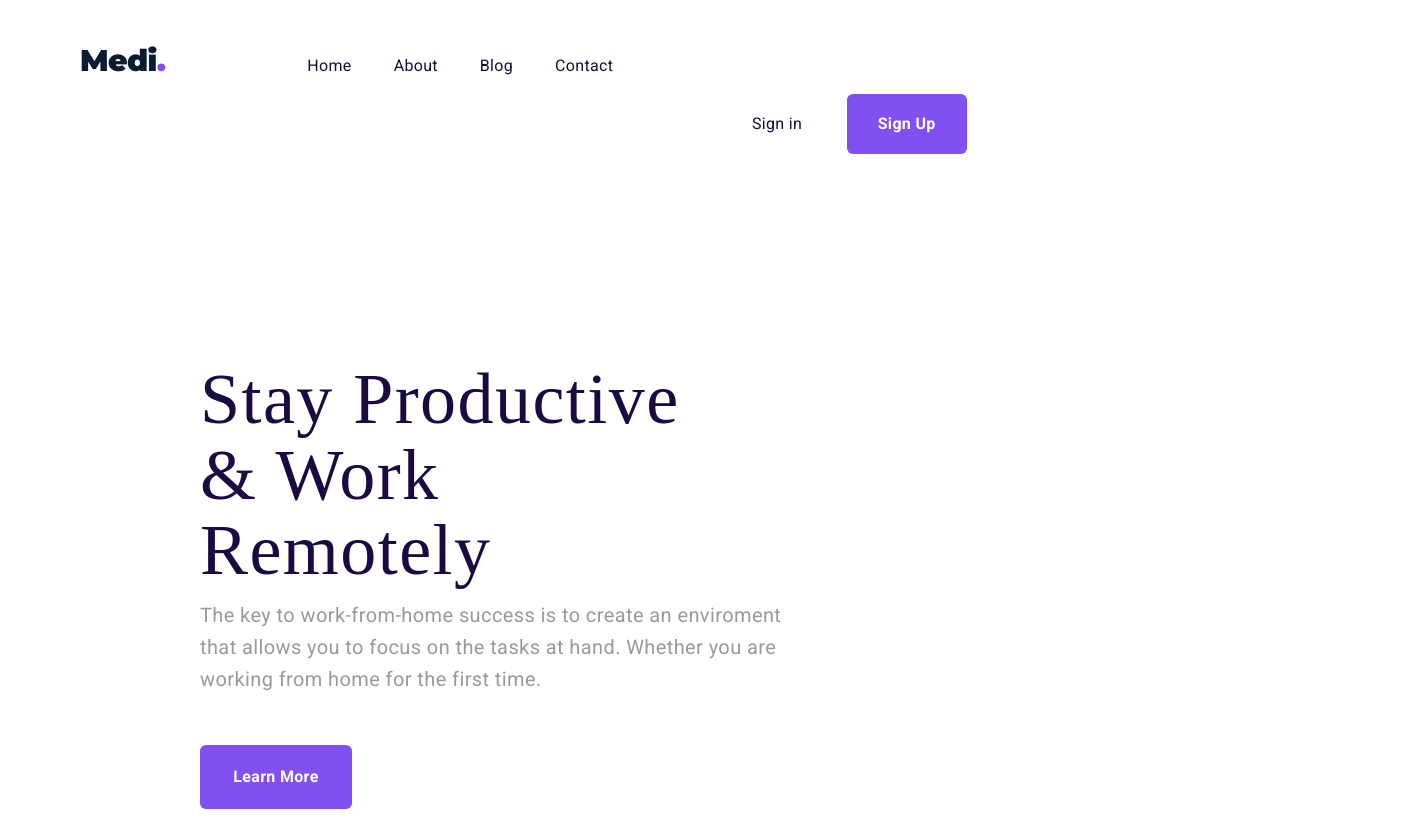
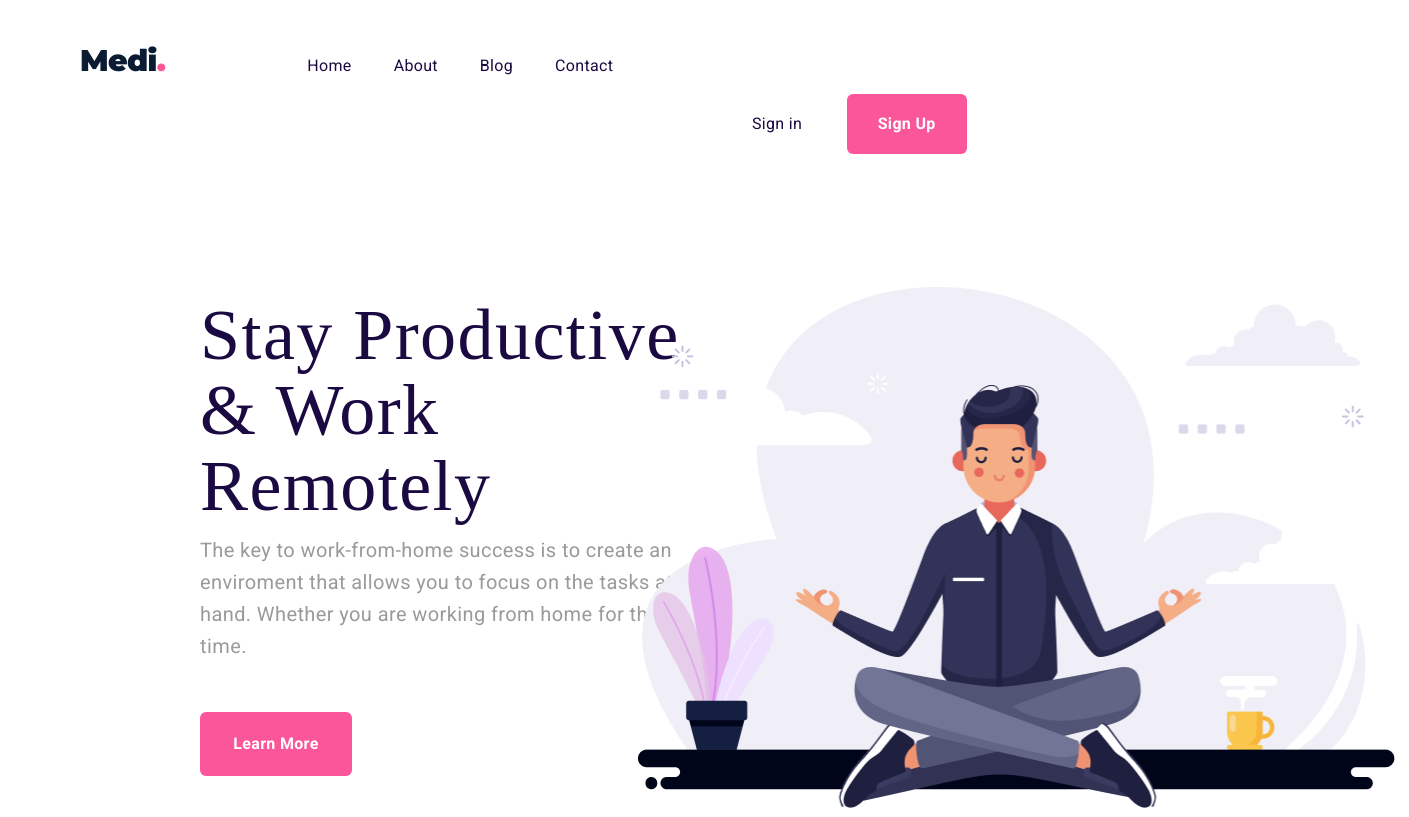
Before and after one commit to reevcrona/Assignment-lesson-04, a plain HTML site: page index.html in a window 1280 px wide. Shown: the whole page, 1409 px wide, since content can reach past the window. Drawn offline with Linux system fonts and the light colour scheme; a web font is replaced by a local one.

Commit message:
Added html and css for the right side section

```diff
--- a/index.html
+++ b/index.html
@@ -29,7 +29,10 @@
             <p class="main-p">The key to work-from-home success is to create an enviroment that allows you to focus on the tasks at hand. Whether you are working from home for the first time.</p>
             <button class="main-button">Learn More</button>
         </section>
-        <section></section>
+
+        <section>
+                <img class="meditating-img" src="images/meditating-man.png" alt="Woman meditating">
+        </section>
     </main>
 
 </body>
--- a/styles/index.css
+++ b/styles/index.css
@@ -2,6 +2,8 @@ body{
     margin: 0;
     padding: 0;
     box-sizing: border-box;
+    height: 100vh;
+
 }
 
 button:hover{
@@ -22,7 +24,7 @@ button:hover{
     display: inline-block;
 }
 .logo-dot{
-    color: #824FF1;
+    color: #FC569A;
 }
 
 ul{
@@ -63,7 +65,7 @@ li{
     line-height: 1.5;
     text-align: center;
     letter-spacing: 0.02em;
-    background-color: #824FF1;
+    background-color: #FC569A;
     color: #FFFFFF;
     border: none;
     margin-left: 40.5px;
@@ -73,11 +75,15 @@ li{
 
 
 /* Main */
+main{
+    display: flex;
+    align-items: center;
+}
 
 .main-header{
     width: 100%;
     max-width: 495px;
-    margin: 208px 0 0 200px;
+    margin: 103px 0 0 200px;
     font-family: 'Ramaraja';
     font-style: normal;
     font-weight: 400;
@@ -112,7 +118,17 @@ li{
     text-align: center;
     letter-spacing: 0.02em;
     color: #FFFFFF;
-    background-color: #824FF1;
+    background-color: #FC569A;
+}
+
+section{
+    display: inline-block;
+}
+.meditating-img{
+    width: 778px;
+    height: 526px;
+    margin: 133px 0 0 105px;
+
 }
 
 /* Main */
```
Also changed, not shown: images/meditating-man.png (added).
